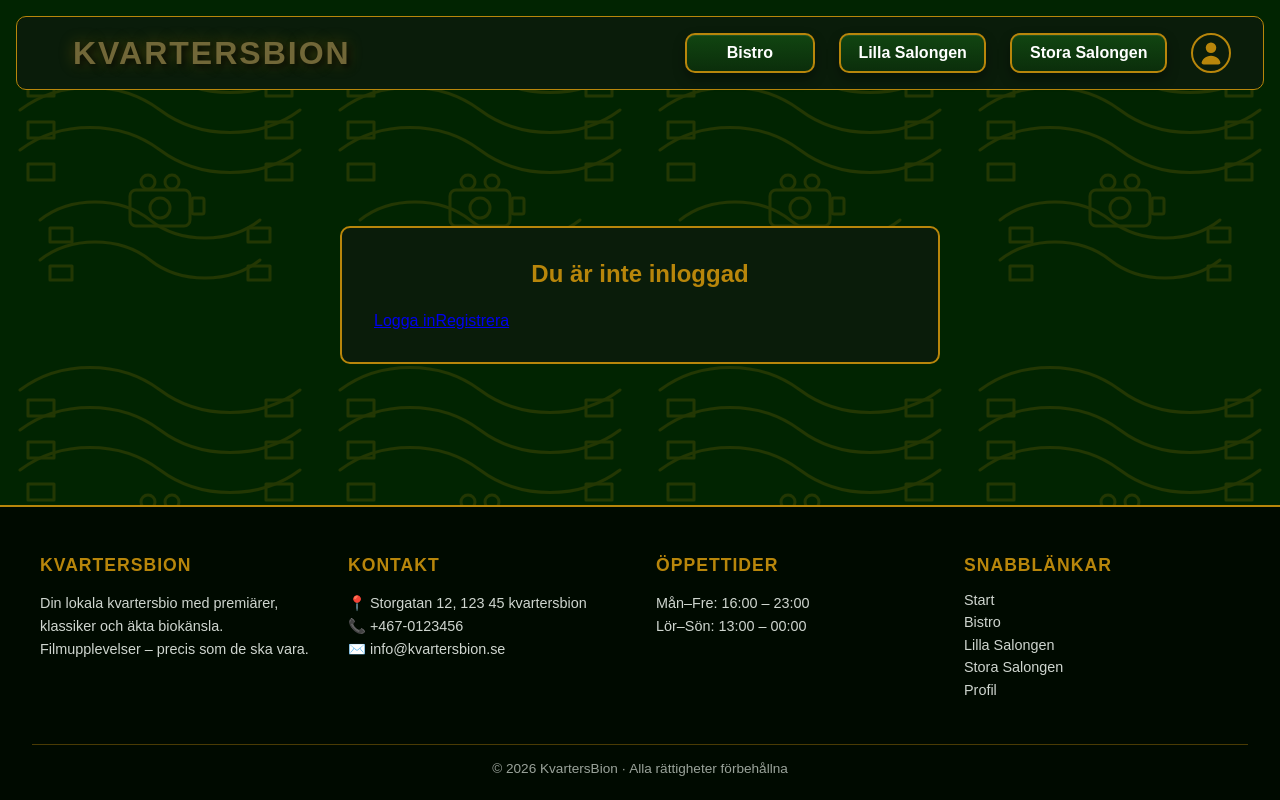
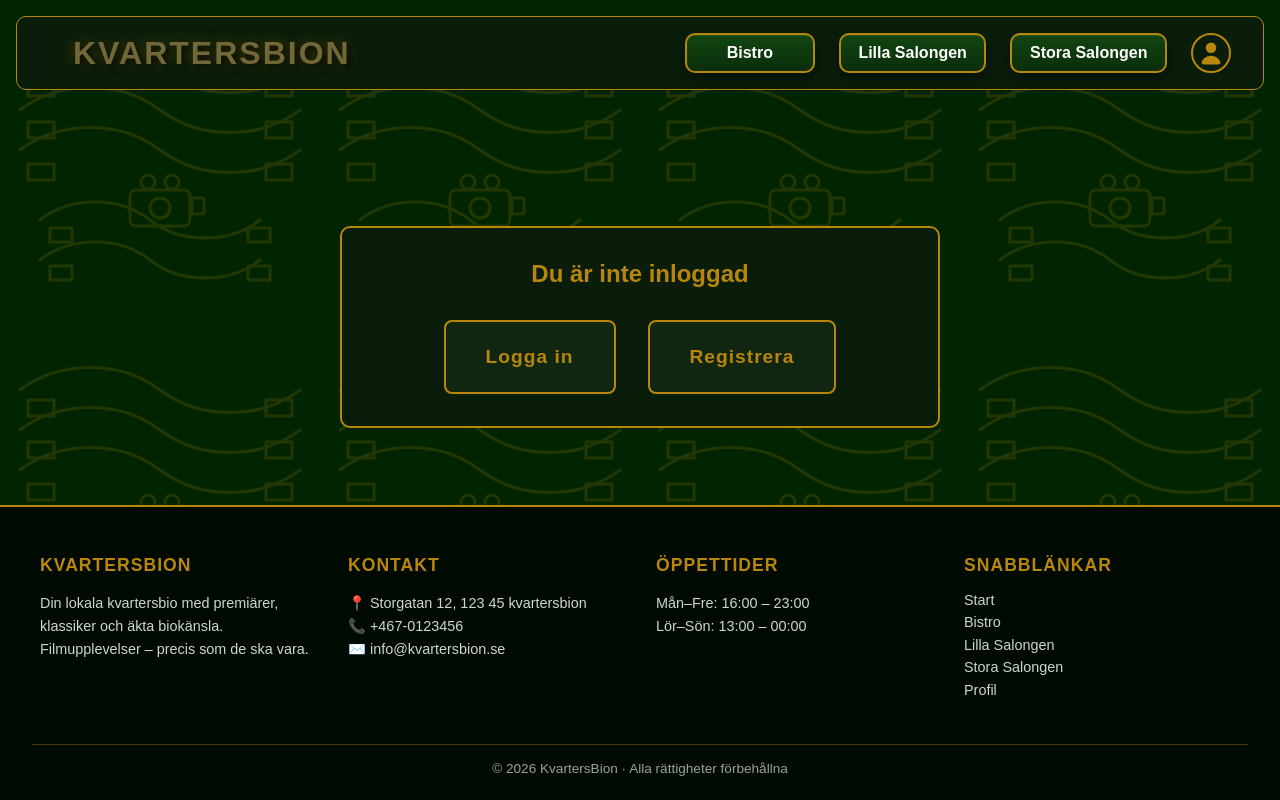
Before and after one commit to Jolle-Jay/Kvarters-Bion, a React (Vite) app: page /profile in a window 1280 px wide. Built offline with nearby package versions, Linux system fonts and the light colour scheme.

Commit message:
Add a comment
Styling on log in/Register page with adding a border around and
transition when hovering over the buttons

```diff
--- a/src/CSS/profile.css
+++ b/src/CSS/profile.css
@@ -1,3 +1,36 @@
+/* Logga in/Registrera rad och boxar */
+.login-register-row {
+  display: flex; /* Lägger elementen på rad */
+  justify-content: center; /* Centrerar boxarna horisontellt */
+  gap: 2rem; /* Avstånd mellan boxarna */
+  margin-top: 2rem; /* Avstånd ovanför raden */
+}
+
+.login-register-box {
+  background: #112611; /* Mörk bakgrund på boxen */
+  border: 2px solid #B8860B; /* Gul ram */
+  border-radius: 8px; /* Rundade hörn */
+  padding: 1.5rem 2.5rem; /* Inre avstånd i boxen */
+  display: flex; /* Centrerar innehållet i boxen */
+  align-items: center; /* Vertikal centrering */
+  justify-content: center; /* Horisontell centrering */
+  min-width: 120px; /* Minsta bredd på boxen */
+  transition: box-shadow 0.2s; /* Mjuk övergång för skugga vid hover */
+}
+.login-register-box:hover {
+  box-shadow: 0 0 10px #B8860B; /* Ljusgul skugga vid hover */
+}
+.login-register-box a {
+  color: #B8860B; /* Gul textfärg */
+  font-size: 1.2rem; /* Lite större text */
+  font-weight: bold; /* Fet text */
+  text-decoration: none; /* Ingen understrykning */
+  letter-spacing: 1px; /* Lite extra bokstavsavstånd */
+  transition: color 0.2s; /* Mjuk färgövergång vid hover */
+}
+.login-register-box a:hover {
+  color: #FFD700; /* Ändrar textfärg till ljusgul vid hover */
+}
 .profile-container {
   max-width: 600px;
   margin: 120px auto 40px;
--- a/src/pages/profilePage.tsx
+++ b/src/pages/profilePage.tsx
@@ -64,8 +64,14 @@ function ProfilePage() {
     return (
       <main className="profile-container">
         <h2>Du är inte inloggad</h2>
-        <Link to="/login">Logga in</Link>
-        <Link to="/registration">Registrera</Link>
+        <div className="login-register-row">
+          <div className="login-register-box">
+            <Link to="/login">Logga in</Link>
+          </div>
+          <div className="login-register-box">
+            <Link to="/registration">Registrera</Link>
+          </div>
+        </div>
       </main>
     );
   }
```
